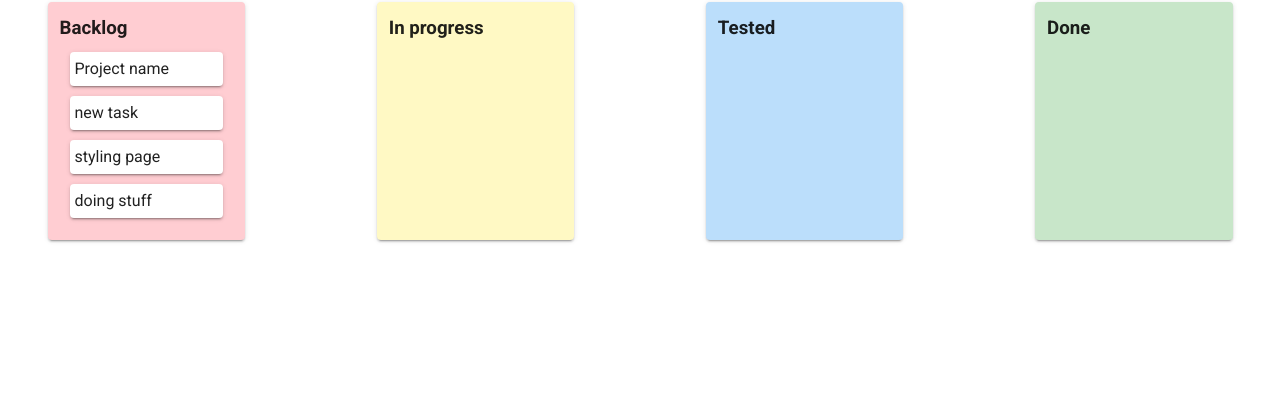
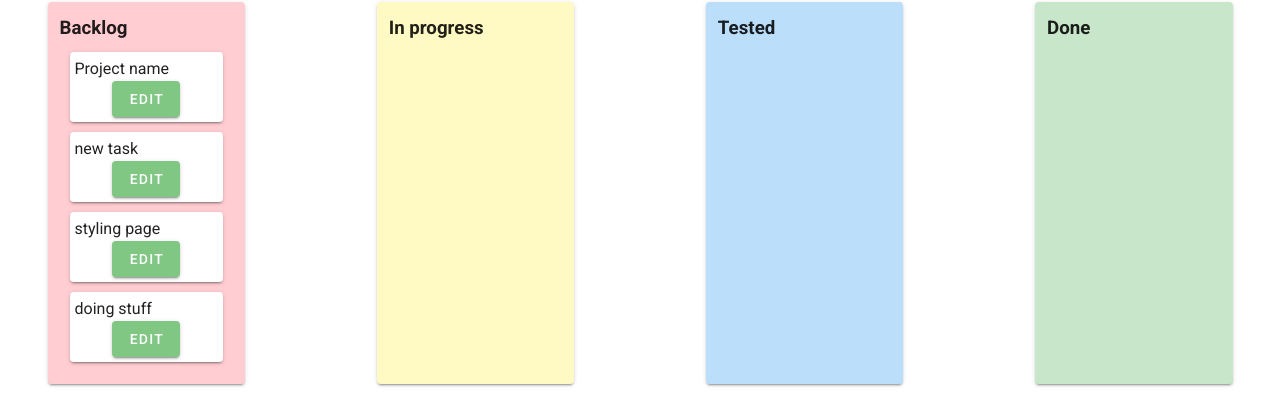
Before and after one commit to JonasAKP/pwa, a Vue app: page /TrelloMain in a window 1280 px wide. Shown: the part 154-561 px from the top of the page. Built offline with nearby package versions, Linux system fonts and the light colour scheme.

Commit message:
the Loop

```diff
--- a/src/views/TrelloMain.vue
+++ b/src/views/TrelloMain.vue
@@ -12,6 +12,46 @@
                 <draggable class="list-group" :list="arrBacklog" group="tasks">
                 <v-card style="margin: 10px; padding: 5px" class="list-group-items" v-for="element in arrBacklog" :key="element.name">
                     {{element.name}}
+                    <div class="text-center">
+    <v-dialog
+      v-model="dialog"
+      width="500"
+    >
+      <template v-slot:activator="{ on, attrs }">
+        <v-btn
+          color="green lighten-2"
+          dark
+          v-bind="attrs"
+          v-on="on"
+        >
+          Edit
+        </v-btn>
+      </template>
+
+      <v-card>
+        <v-card-title class="headline grey lighten-2">
+        Task Description
+        </v-card-title>
+
+        <v-card-text>
+
+        </v-card-text>
+
+        <v-divider></v-divider>
+
+        <v-card-actions>
+          <v-spacer></v-spacer>
+          <v-btn
+            color="primary"
+            text
+            @click="dialog = false"
+          >
+            I accept
+          </v-btn>
+        </v-card-actions>
+      </v-card>
+    </v-dialog>
+  </div>
                 </v-card>
                 </draggable>
             </v-card>
@@ -57,6 +97,7 @@
         },
         data(){
             return{
+            dialog: false,
             newTask: "",
             arrBacklog: [
                 {name: "Project name"},
```
